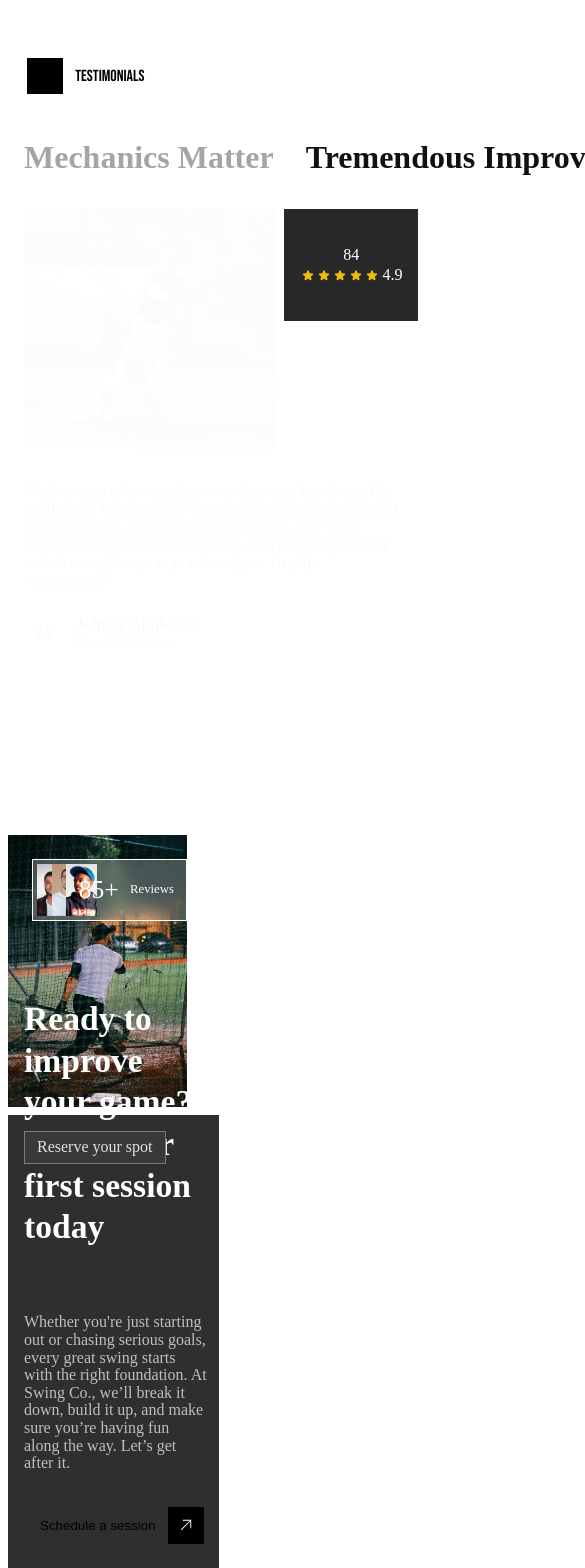
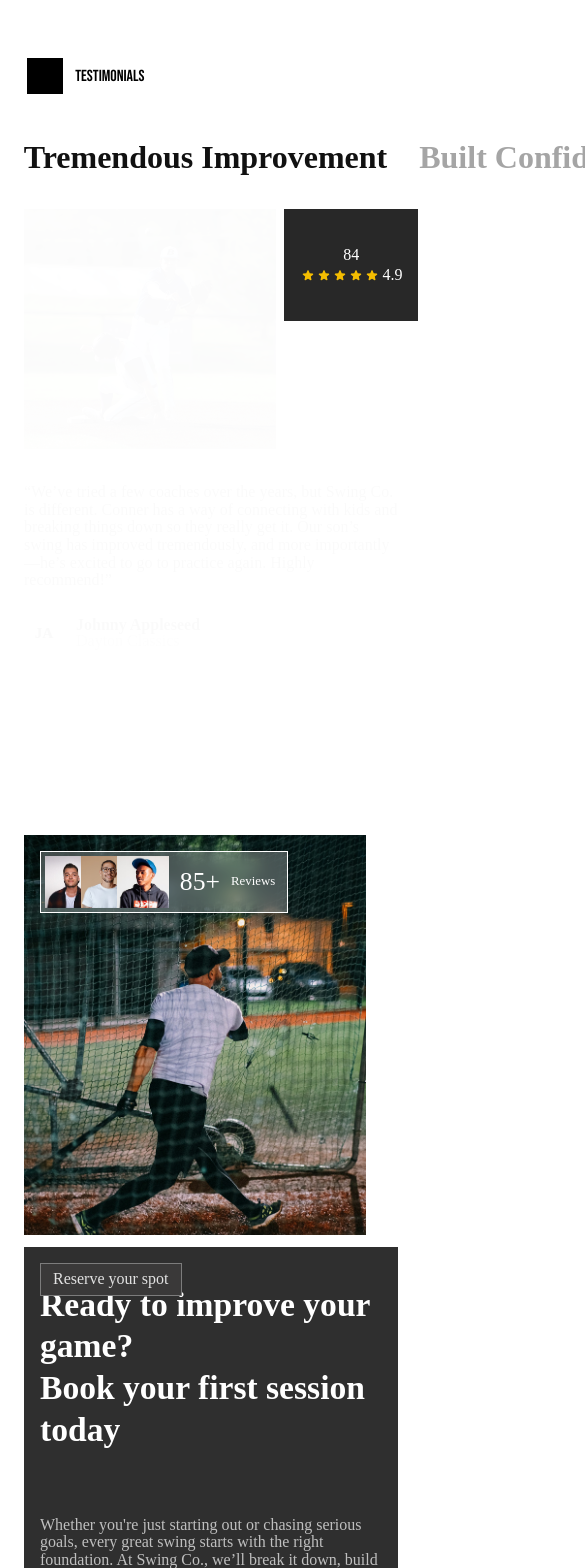
Before and after one commit to HaydenWestfall/conner-pohl-instruction, a React (Vite) app: page / in a window 390 px wide. Shown: the part 3360-4928 px from the top of the page, 585 px wide, since content can reach past the window. Built offline with nearby package versions, Linux system fonts and the light colour scheme; the HTML template or start-up script is replaced by a standard one.

Commit message:
Adds animation to review taglines in mobile.

```diff
--- a/src/pages/Home/components/Testimonials/Testimonials.scss
+++ b/src/pages/Home/components/Testimonials/Testimonials.scss
@@ -14,6 +14,7 @@
     height: 30rem;
 
     .review-taglines {
+      position: relative;
       display: flex;
       flex-direction: column;
       justify-content: center;
@@ -21,6 +22,7 @@
       max-width: 41%;
       width: 100%;
       flex-shrink: 0;
+      transition: left 0.3s;
 
       .tagline-wrapper {
         position: relative;
--- a/src/pages/Home/components/Testimonials/Testimonials.tsx
+++ b/src/pages/Home/components/Testimonials/Testimonials.tsx
@@ -1,4 +1,4 @@
-import { useEffect, useState } from "react";
+import { useEffect, useRef, useState } from "react";
 import { CpiTag } from "../../../../components/cpiTag/CpiTag";
 import "./Testimonials.scss";
 import StarIcon from "../../../../assets/icons/star.svg?react";
@@ -7,9 +7,22 @@ import Testimony2 from "../../../../assets/images/hitting.png";
 import Testimony3 from "../../../../assets/images/pitching.png";
 import { AnimatePresence, motion } from "framer-motion";
 
+interface Review {
+  id: number;
+  tagline: string;
+  image: any;
+  description: string;
+  initials: string;
+  name: string;
+  team: string;
+}
+
 // Example review data, replace images as needed
-const reviews = [
+let activeReviews: Review[] = [];
+
+const reviews: Review[] = [
   {
+    id: 0,
     tagline: "Mechanics Matter",
     image: Testimony1,
     description:
@@ -17,10 +30,9 @@ const reviews = [
     initials: "JA",
     name: "Johnny Appleseed",
     team: "Dayton Classics",
-    stats: 84,
-    rating: 4.9,
   },
   {
+    id: 1,
     tagline: "Tremendous Improvement",
     image: Testimony2,
     description:
@@ -28,10 +40,9 @@ const reviews = [
     initials: "MS",
     name: "Mary Smith",
     team: "Springfield Sluggers",
-    stats: 67,
-    rating: 4.8,
   },
   {
+    id: 2,
     tagline: "Built Confidence",
     image: Testimony3,
     description:
@@ -39,10 +50,9 @@ const reviews = [
     initials: "TR",
     name: "Tommy Rivers",
     team: "Centerville Stars",
-    stats: 52,
-    rating: 5.0,
   },
   {
+    id: 3,
     tagline: "Noticably Better",
     image: Testimony2,
     description:
@@ -50,28 +60,78 @@ const reviews = [
     initials: "LK",
     name: "Lisa King",
     team: "Oakwood Owls",
-    stats: 39,
-    rating: 4.7,
   },
+];
+
+const reviewsExtended: Review[] = [
+  ...reviews.map((r, i) => ({ ...r, id: i })),
+  ...reviews.map((r, i) => ({ ...r, id: i + reviews.length })),
 ];
 
 export const Testimonials = () => {
   const [activeIndex, setActiveIndex] = useState(0);
+  const [isMobile, setIsMobile] = useState(false);
+  const taglinesRef = useRef<HTMLDivElement>(null);
+
+  useEffect(() => {
+    const handleResize = () => {
+      if (window.innerWidth < 768) {
+        activeReviews = reviewsExtended;
+        setIsMobile(true);
+      } else {
+        activeReviews = reviews;
+        setIsMobile(false);
+      }
+      console.log(activeReviews);
+    };
+    handleResize();
+    window.addEventListener("resize", handleResize);
+    return () => window.removeEventListener("resize", handleResize);
+  }, []);
 
   useEffect(() => {
     const timer = setTimeout(() => {
-      setActiveIndex((prev) => (prev + 1) % reviews.length);
+      const activeIndexSize = window.innerWidth < 768 ? 5 : 4;
+      setActiveIndex((prev) => (prev + 1) % activeIndexSize);
+      console.log(activeIndex);
+      console.log(activeIndexSize);
     }, 6000);
     return () => clearTimeout(timer);
   }, [activeIndex]);
+
+  // Animate horizontal scroll for taglines on mobile
+  useEffect(() => {
+    if (!isMobile || !taglinesRef.current) return;
+    const taglineWrapper = taglinesRef.current.querySelectorAll(".tagline-wrapper");
+    const activeTagline = taglineWrapper[activeIndex] as HTMLElement | undefined;
+    if (activeTagline && taglinesRef.current) {
+      const container = taglinesRef.current;
+      const left = activeTagline.offsetLeft;
+
+      const reviewTagline = document.getElementById("review-tagline");
+      reviewTagline!.style.left = -1 * left + "px";
+
+      // container.scrollTo({ left, behavior: "smooth" });
+    }
+  }, [activeIndex, isMobile]);
 
   return (
     <div className="testimonials-wrapper">
       <CpiTag index="03" label="TESTIMONIALS" />
       <div className="review-wrapper">
-        <div className="review-taglines">
-          {reviews.map((review, idx) => (
-            <div className="tagline-wrapper" key={review.tagline}>
+        <motion.div
+          id="review-tagline"
+          className="review-taglines"
+          ref={taglinesRef}
+          animate={isMobile ? { x: 0 } : undefined}
+        >
+          {activeReviews.map((review, idx) => (
+            <div
+              className={`tagline-wrapper${isMobile ? " mobile" : ""}`}
+              key={review.id}
+              style={isMobile ? { minWidth: "max-content" } : {}}
+            >
+              {!isMobile && (
                 <AnimatePresence>
                   {activeIndex === idx && (
                     <motion.div
@@ -83,6 +143,7 @@ export const Testimonials = () => {
                     />
                   )}
                 </AnimatePresence>
+              )}
               <span
                 className="tagline"
                 style={{
@@ -93,25 +154,18 @@ export const Testimonials = () => {
               </span>
             </div>
           ))}
-        </div>
+        </motion.div>
         <div className="review-content">
           <div className="review-images">
             <AnimatePresence mode="wait">
               <motion.img
                 key={activeIndex}
-                src={reviews[activeIndex].image}
-                alt={reviews[activeIndex].tagline}
+                src={activeReviews[activeIndex]?.image}
+                alt={activeReviews[activeIndex]?.tagline}
                 initial={{ opacity: 0 }}
                 animate={{ opacity: 1 }}
                 exit={{ opacity: 0 }}
                 transition={{ duration: 0.75, ease: "easeInOut" }}
-                style={{
-                  flexGrow: 1,
-                  objectFit: "cover",
-                  aspectRatio: "1.05",
-                  borderRadius: "var(--border-radius-2)",
-                  height: "100%",
-                }}
               />
             </AnimatePresence>
             <div className="review-stats">
@@ -133,12 +187,12 @@ export const Testimonials = () => {
               exit={{ opacity: 0, y: 10 }}
               transition={{ duration: 0.75, ease: "easeInOut" }}
             >
-              <p>{reviews[activeIndex].description}</p>
+              <p>{activeReviews[activeIndex]?.description}</p>
               <div className="reviewer">
-                <div className="initials">{reviews[activeIndex].initials}</div>
+                <div className="initials">{activeReviews[activeIndex]?.initials}</div>
                 <div className="info">
-                  <span className="name">{reviews[activeIndex].name}</span>
-                  <span className="team">{reviews[activeIndex].team}</span>
+                  <span className="name">{activeReviews[activeIndex]?.name}</span>
+                  <span className="team">{activeReviews[activeIndex]?.team}</span>
                 </div>
               </div>
             </motion.div>
--- a/src/shared/ContactSection/ContactSection.scss
+++ b/src/shared/ContactSection/ContactSection.scss
@@ -100,13 +100,44 @@
   .contact-section-wrapper {
     flex-direction: column;
     gap: 0.5rem;
-    padding: 4rem 0;
+    height: fit-content;
+    padding: 4rem 1rem;
 
-    img {
+    .image-wrapper {
+      position: relative;
       width: 100%;
-      max-height: 25rem;
-      object-fit: cover;
-      border-radius: var(--border-radius-2);
+
+      .review-tag {
+        top: 1rem;
+        left: 1rem;
+        height: 3.25rem;
+        padding: 0.25rem 0.75rem 0.25rem 0.25rem;
+        gap: 0.7rem;
+
+        .review-images {
+          img {
+            border-radius: var(--border-radius-rounded);
+
+            &:not(:first-child) {
+              margin-left: -1rem;
+            }
+          }
+        }
+
+        .review-count {
+          font-size: 1.6rem;
+        }
+
+        .review-text {
+          font-size: 0.8rem;
+        }
+      }
+      img {
+        width: 100%;
+        max-height: 25rem;
+        object-fit: cover;
+        border-radius: var(--border-radius-2);
+      }
     }
 
     .schedule-wrapper {
@@ -117,6 +148,7 @@
       padding: 1rem 1rem 4rem 1rem;
       display: flex;
       align-items: flex-end;
+      width: 100%;
 
       .tag {
         position: absolute;
```
Lines whose indentation alone changed are shown as unchanged.
